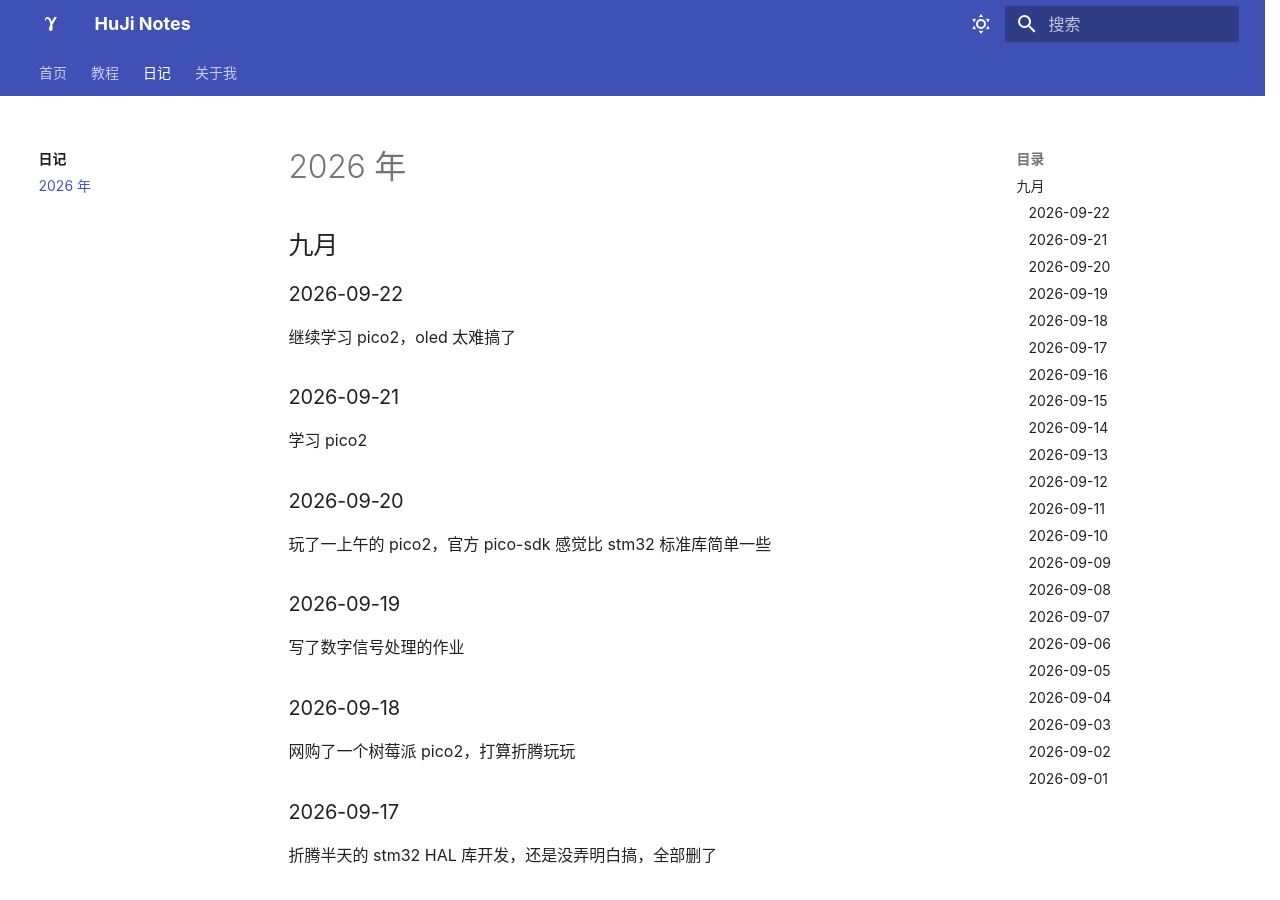
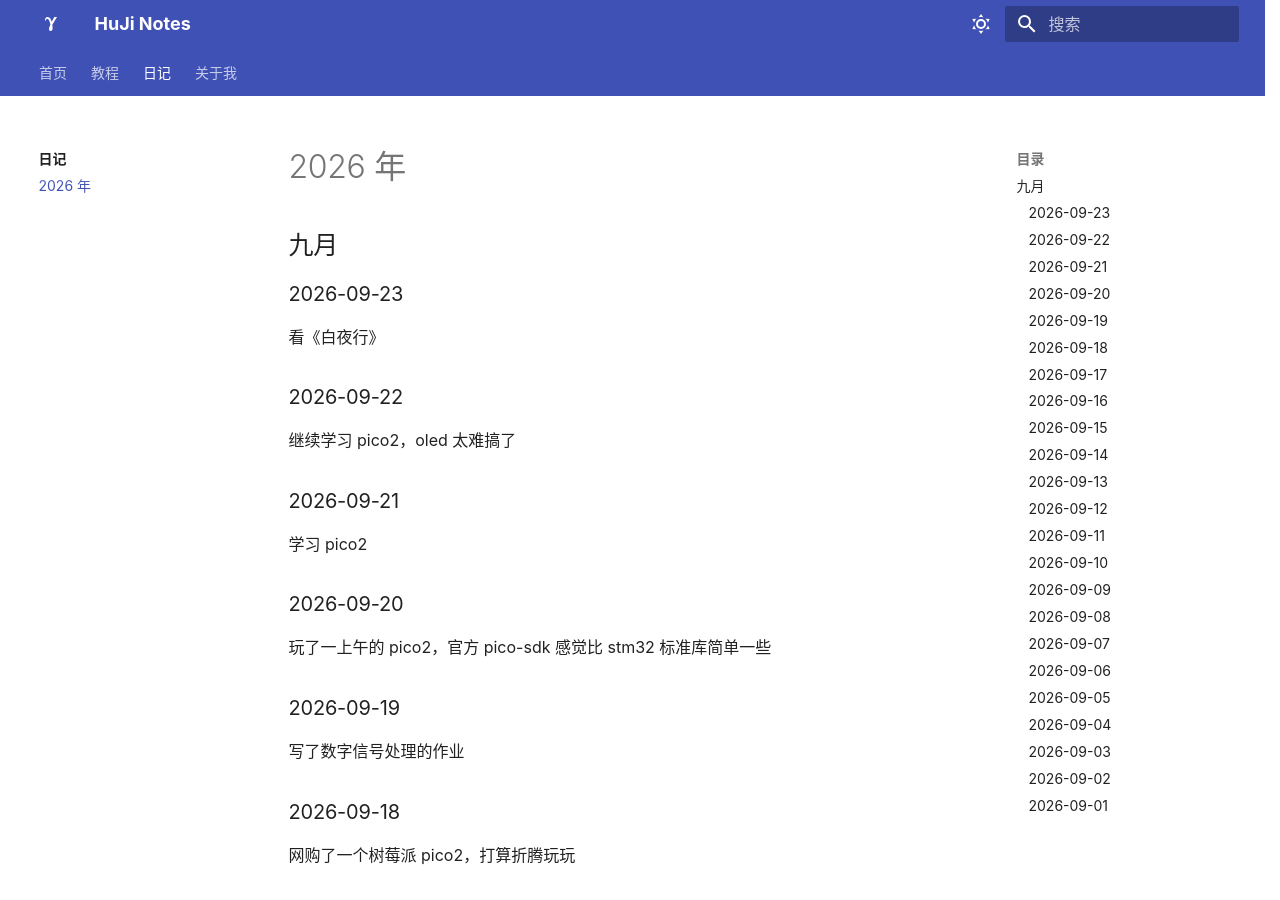
Before and after one commit to Hujiko02/Hujiko02.github.io, an MkDocs documentation site: the page built from docs/diary/2026.md, in a window 1280 px wide and 900 px high. Built offline with MkDocs 1.6.1 and Material for MkDocs 9.7.7, drawn with Linux system fonts in a browser that asks for light colours.

Commit message:
Auto update 2026-09-24 08:39:27

```diff
--- a/docs/diary/2026.md
+++ b/docs/diary/2026.md
@@ -1,6 +1,9 @@
 # 2026 年
 
 ## 九月
+### 2026-09-23
+
+看《白夜行》
 
 ### 2026-09-22
 
```
